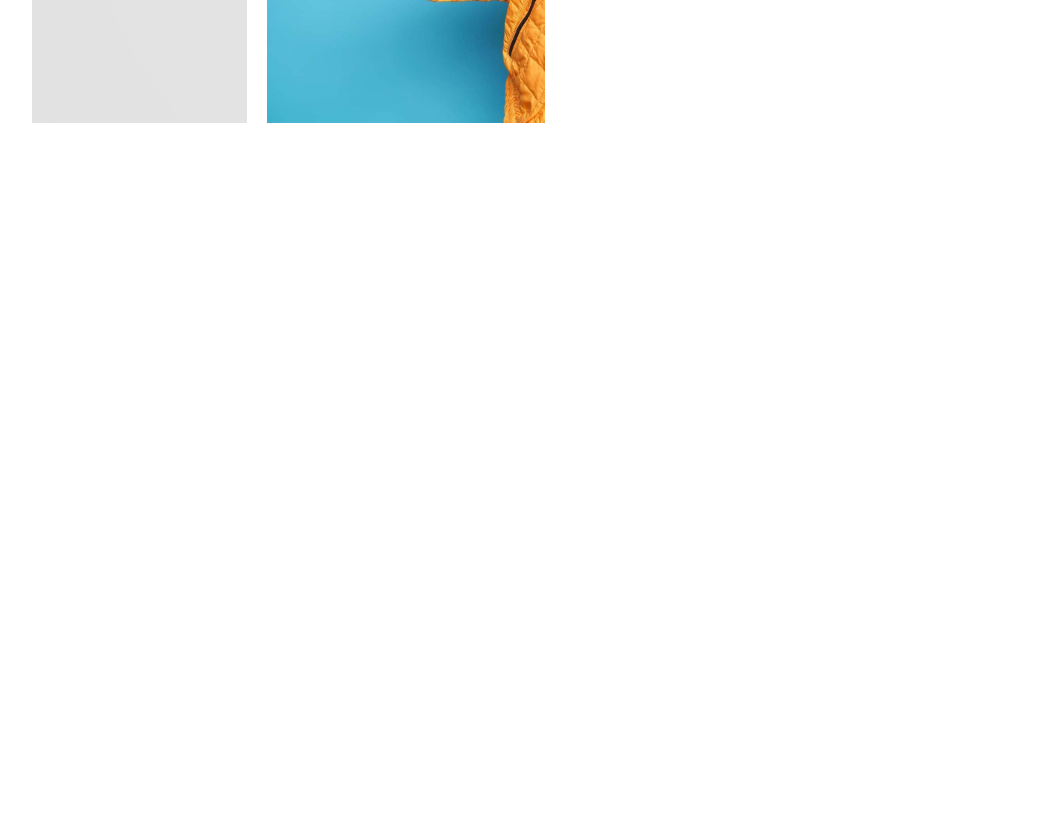
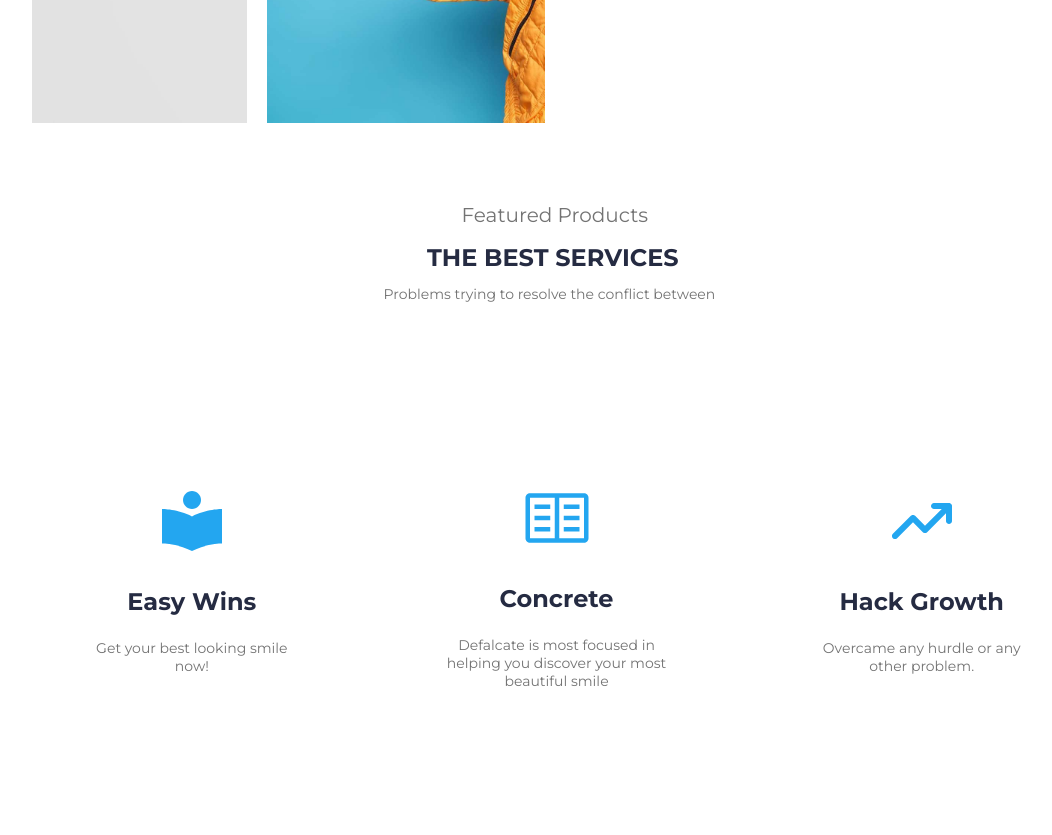
Before and after one commit to samuelfilho-dev/compass-desafio-dois, a website built with webpack: page index.html in a window 1280 px wide. Shown: the part 3519-4354 px from the top of the page, without its empty margins (163-1215 px from the left). Before the commit the page ends 3722 px from the top, so only its background shows below. Built offline with nearby package versions, Linux system fonts and the light colour scheme; files whose address does not match are found by name.

Commit message:
feat: add best services section

```diff
--- a/index.html
+++ b/index.html
@@ -11,6 +11,7 @@
     <link rel="stylesheet" href="styles/shop-cards.css">
     <link rel="stylesheet" href="styles/products.css">
     <link rel="stylesheet" href="styles/featured-products.css">
+    <link rel="stylesheet" href="styles/best-services.css">
 </head>
 <body>
 <header id="main-header">
@@ -377,6 +378,52 @@
             </div>
         </section>
     </section>
+
+    <section id="best-services">
+        <section id="container-best-services">
+            <div id="best-services-main-info">
+                <p id="best-services-fist-title">Featured Products</p>
+                <h2 id="best-services-main-title">THE BEST SERVICES</h2>
+                <p id="best-services-ph">Problems trying to resolve the conflict between </p>
+            </div>
+
+            <div id="best-services-icons">
+                <div id="first-best-service">
+                    <svg width="72" height="72" viewBox="0 0 72 72" fill="none" xmlns="http://www.w3.org/2000/svg">
+                        <path d="M6 24V58.587C6 58.587 19.863 58.071 36 66C52.137 58.071 66 58.587 66 58.587V24C66 24 49.638 24 36 31.413C22.362 24 6 24 6 24Z"
+                              fill="#23A6F0"/>
+                        <path d="M36 24C40.9706 24 45 19.9706 45 15C45 10.0294 40.9706 6 36 6C31.0294 6 27 10.0294 27 15C27 19.9706 31.0294 24 36 24Z"
+                              fill="#23A6F0"/>
+                    </svg>
+                    <h3 class="best-services-icon-title">Easy Wins</h3>
+                    <p class="best-services-icon-ph">Get your best looking smile now!</p>
+                </div>
+                <div id="second-best-service">
+                    <svg width="72" height="72" viewBox="0 0 72 72" fill="none" xmlns="http://www.w3.org/2000/svg">
+                        <path d="M42.75 22.5H58.5V27H42.75V22.5Z" fill="#23A6F0"/>
+                        <path d="M42.75 33.75H58.5V38.25H42.75V33.75Z" fill="#23A6F0"/>
+                        <path d="M42.75 45H58.5V49.5H42.75V45Z" fill="#23A6F0"/>
+                        <path d="M13.5 22.5H29.25V27H13.5V22.5Z" fill="#23A6F0"/>
+                        <path d="M13.5 33.75H29.25V38.25H13.5V33.75Z" fill="#23A6F0"/>
+                        <path d="M13.5 45H29.25V49.5H13.5V45Z" fill="#23A6F0"/>
+                        <path d="M63 11.25H9C7.80689 11.2512 6.66299 11.7257 5.81934 12.5693C4.97568 13.413 4.50119 14.5569 4.5 15.75V56.25C4.50119 57.4431 4.97568 58.587 5.81934 59.4307C6.66299 60.2743 7.80689 60.7488 9 60.75H63C64.1931 60.7488 65.337 60.2743 66.1807 59.4307C67.0243 58.587 67.4988 57.4431 67.5 56.25V15.75C67.4988 14.5569 67.0243 13.413 66.1807 12.5693C65.337 11.7257 64.1931 11.2512 63 11.25ZM9 15.75H33.75V56.25H9V15.75ZM38.25 56.25V15.75H63V56.25H38.25Z"
+                              fill="#23A6F0"/>
+                    </svg>
+                    <h3 class="best-services-icon-title">Concrete</h3>
+                    <p class="best-services-icon-ph">Defalcate is most focused in helping you discover your most
+                        beautiful smile</p>
+                </div>
+                <div id="third-best-service">
+                    <svg width="72" height="72" viewBox="0 0 72 72" fill="none" xmlns="http://www.w3.org/2000/svg">
+                        <path d="M65.7598 19.86C65.4554 19.127 64.8729 18.5444 64.1398 18.24C63.7791 18.0863 63.3918 18.0047 62.9998 18H47.9998C47.2042 18 46.4411 18.3161 45.8785 18.8787C45.3159 19.4413 44.9998 20.2044 44.9998 21C44.9998 21.7956 45.3159 22.5587 45.8785 23.1213C46.4411 23.6839 47.2042 24 47.9998 24H55.7698L38.9998 40.77L29.1298 30.87C28.8509 30.5888 28.5191 30.3656 28.1535 30.2133C27.788 30.061 27.3959 29.9826 26.9998 29.9826C26.6038 29.9826 26.2117 30.061 25.8461 30.2133C25.4805 30.3656 25.1487 30.5888 24.8698 30.87L6.86982 48.87C6.58863 49.1489 6.36545 49.4807 6.21314 49.8463C6.06084 50.2118 5.98242 50.604 5.98242 51C5.98242 51.396 6.06084 51.7882 6.21314 52.1537C6.36545 52.5193 6.58863 52.8511 6.86982 53.13C7.14871 53.4112 7.48051 53.6344 7.84609 53.7867C8.21166 53.939 8.60378 54.0174 8.99982 54.0174C9.39585 54.0174 9.78797 53.939 10.1535 53.7867C10.5191 53.6344 10.8509 53.4112 11.1298 53.13L26.9998 37.23L36.8698 47.13C37.1487 47.4112 37.4805 47.6344 37.8461 47.7867C38.2117 47.939 38.6038 48.0174 38.9998 48.0174C39.3959 48.0174 39.788 47.939 40.1535 47.7867C40.5191 47.6344 40.8509 47.4112 41.1298 47.13L59.9998 28.23V36C59.9998 36.7956 60.3159 37.5587 60.8785 38.1213C61.4411 38.6839 62.2042 39 62.9998 39C63.7955 39 64.5585 38.6839 65.1211 38.1213C65.6838 37.5587 65.9998 36.7956 65.9998 36V21C65.9951 20.608 65.9135 20.2207 65.7598 19.86Z"
+                              fill="#23A6F0"/>
+                    </svg>
+                    <h3 class="best-services-icon-title">Hack Growth</h3>
+                    <p class="best-services-icon-ph">Overcame any hurdle or any other problem.</p>
+                </div>
+            </div>
+        </section>
+    </section>
 </main>
 </body>
 </html>
--- /dev/null
+++ b/styles/best-services.css
@@ -0,0 +1,105 @@
+#best-services {
+    width: 1440px;
+    height: 632px;
+    display: flex;
+    justify-content: center;
+}
+
+#container-best-services {
+    width: 1050px;
+    height: 616px;
+    display: flex;
+    flex-direction: column;
+    align-items: center;
+}
+
+#best-services-main-info {
+    width: 692px;
+    height: 102px;
+    display: flex;
+    flex-direction: column;
+    align-items: center;
+    gap: 10px;
+    margin-bottom: 160px;
+}
+
+#best-services-fist-title {
+    width: 191px;
+    height: 30px;
+    font-size: 20px;
+    font-weight: 400;
+    color: var(--second-text-color);
+
+}
+
+#best-services-main-title {
+    width: 260px;
+    height: 32px;
+    font-size: 24px;
+    font-weight: 700;
+    color: var(--dark-text-color);
+}
+
+#best-services-ph {
+    width: 347px;
+    height: 20px;
+    font-size: 14px;
+    font-weight: 400;
+    color: var(--second-text-color);
+}
+
+#best-services-icons {
+    width: 1045px;
+    height: 247px;
+    display: flex;
+    gap: 50px;
+    justify-content: space-between;
+}
+
+#first-best-service {
+    width: 328px;
+    height: 254px;
+    display: flex;
+    flex-direction: column;
+    align-items: center;
+    justify-content: center;
+}
+
+#second-best-service {
+    width: 328px;
+    height: 247px;
+    display: flex;
+    flex-direction: column;
+    align-items: center;
+    justify-content: center;
+}
+
+#third-best-service {
+    width: 329px;
+    height: 254px;
+    display: flex;
+    flex-direction: column;
+    align-items: center;
+    justify-content: center;
+}
+
+.best-services-icon-title {
+    width: 235px;
+    height: 32px;
+    font-size: 24px;
+    font-weight: 700;
+    color: var(--dark-text-color);
+    margin-bottom: 20px;
+    margin-top: 30px;
+    text-align: center;
+}
+
+.best-services-icon-ph {
+    width: 225px;
+    height: 40px;
+    font-size: 14px;
+    font-weight: 400;
+    color: var(--second-text-color);
+    margin-bottom: 20px;
+    text-align: center;
+}
```
